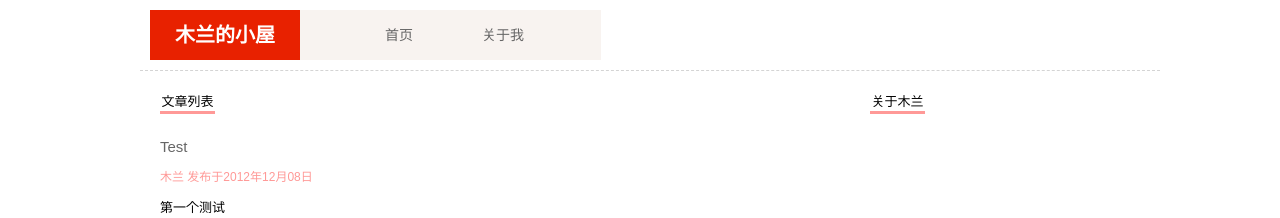
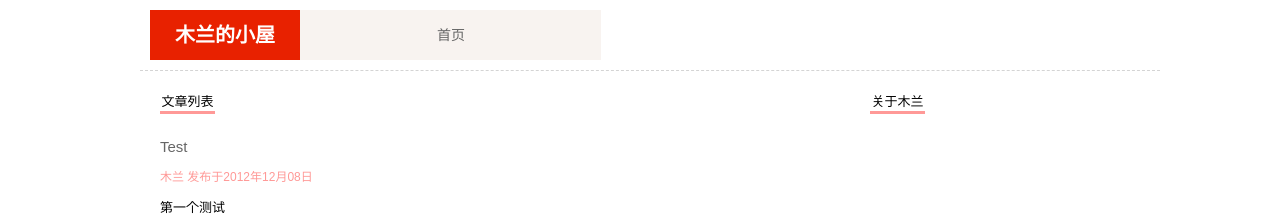
Before and after one commit to siriusdog/yigiyigi.github.com, a Jekyll site: the page built from index.html, in a window 1280 px wide. Shown: the top 218 px of the page. Built offline with Jekyll 4.4.1, drawn with Linux system fonts in a browser that asks for light colours; Markdown is read by kramdown in place of the engine named in the settings; the list of posts is cut into pages by our own code.

Commit message:
更新 Signed-off-by: yigiyigi <yigiyigi@gmail.com>

```diff
--- a/_includes/header.html
+++ b/_includes/header.html
@@ -6,8 +6,5 @@
 		<li>
 			<a href="/">首页</a>
 		</li>
-		<li>
-			<a href="/about">关于我</a>
-		</li>
 	</ul>
 </header>
```
